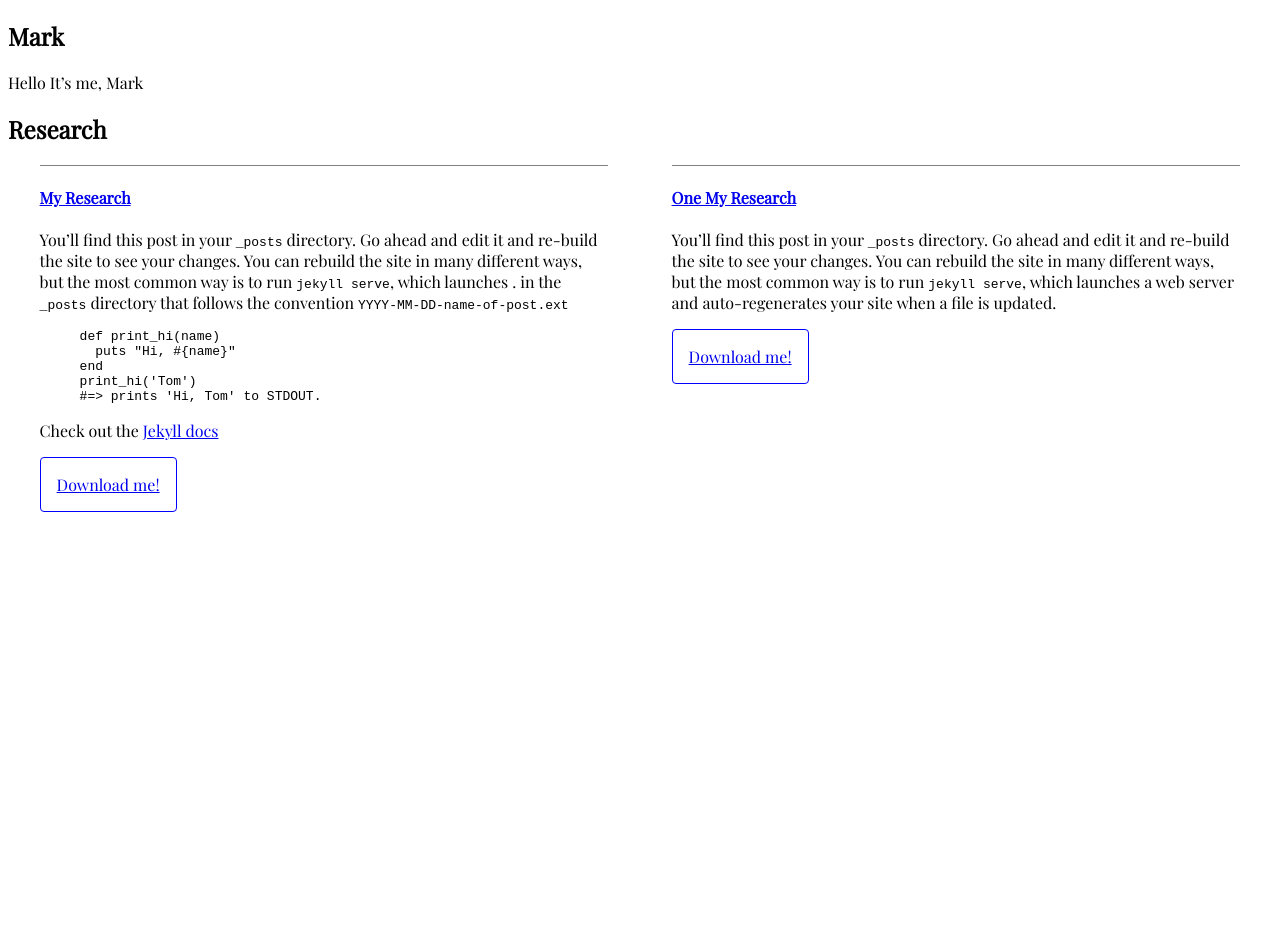
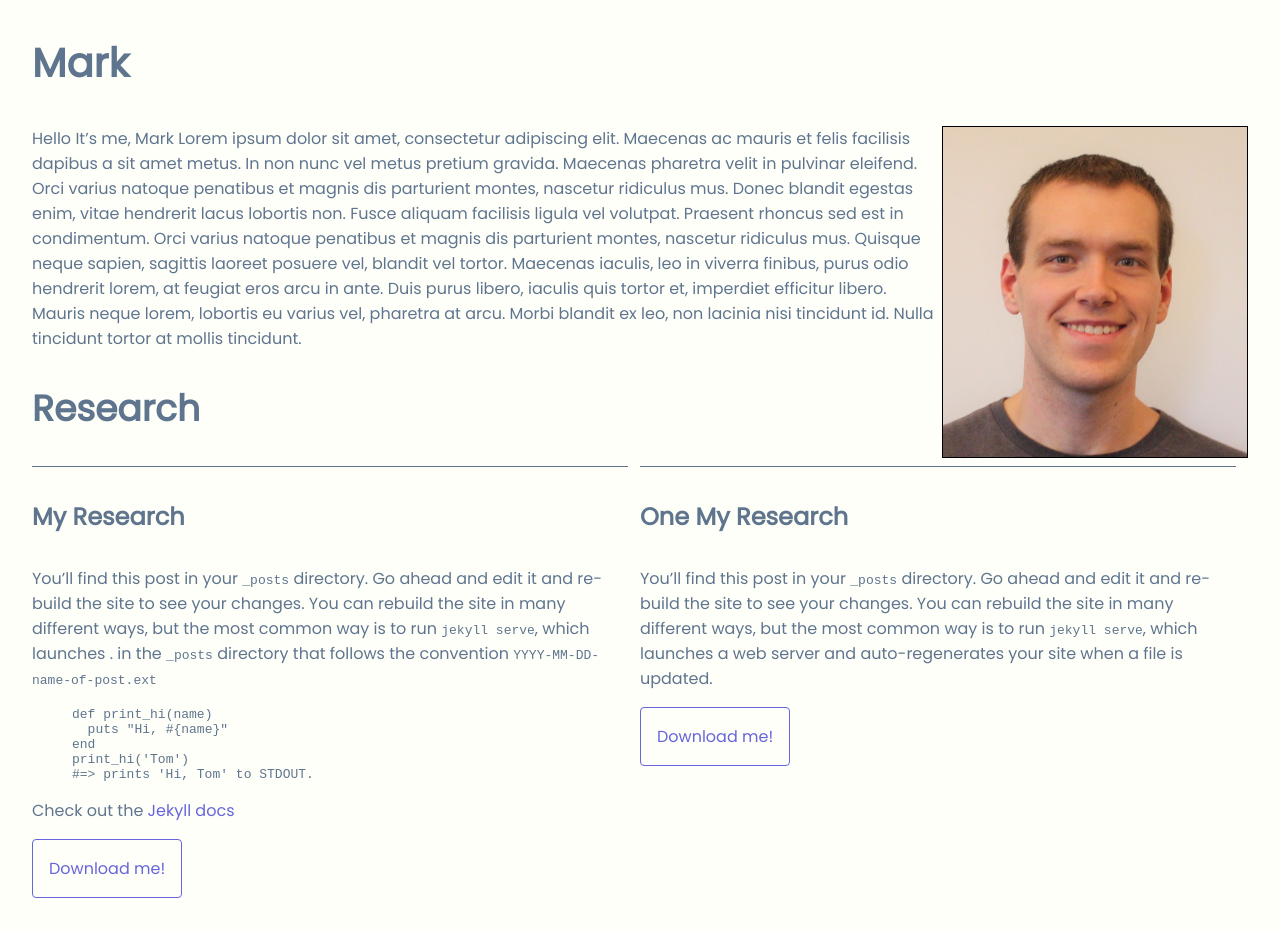
Before and after one commit to mattmotel/markmcinerney, a Jekyll site: the page built from index.md, in a window 1280 px wide. Built offline with Jekyll 4.4.1, drawn with Linux system fonts in a browser that asks for light colours; before the commit the page ends 900 px from its top, so only the background shows below that.

Commit message:
add image

```diff
--- a/_layouts/page.html
+++ b/_layouts/page.html
@@ -4,28 +4,53 @@
   <meta charset="UTF-8">
   <meta name="viewport" content="width=device-width,initial-scale=1">
 
-<link href="https://fonts.googleapis.com/css?family=Playfair+Display" rel="stylesheet">
+<link href="https://fonts.googleapis.com/css?family=Poppins" rel="stylesheet">
 
 <title>{{page.title}}</title>
 
 
 <style>
 
-body{font-family: 'Playfair Display', serif;}
+body{
+margin:2rem;
+font-family: 'Poppins', serif;
+background:#FFFFFA;
+color:#5F758E;
+}
+h1{font-size:2.5rem;}
+h2{font-size:2.25rem;}
+h3{font-size:2rem;}
+h4{font-size:1.5rem;}
+a{
+  color:#6665DD;
+  text-decoration: none;
+}
 
-.post-wrapper{  display: flex;}
+.post-wrapper{
+  display: flex;
+}
 
 .post{
-  border-top:1px solid gray;
+  border-top:1px solid #5F758E;
     flex-wrap: wrap;
-    width:45%;
-    margin:0 2.5%;
+    width:49%;
+    margin:0 1% 0 0;
 }
 .download{
   display: inline-block;
-  border:1px solid blue;
+  border:1px solid #6665DD;
   padding:1rem;
   border-radius: .25rem;
+}
+.download:hover{
+  background: #6665DD;
+  color: #FFFFFA;
+}
+
+.profile{
+  float:right;
+  width:25%;
+  border:1px solid black;
 }
 </style>
 
@@ -37,8 +62,9 @@ body{font-family: 'Playfair Display', serif;}
 
 <section class="intro">
 <h1>{{page.title}}</h1>
+<img src="{{page.picture}}" class="profile"/>
+{{ content }}
 
-{{ content }}
 </section>
 
 <section class="research">
@@ -47,7 +73,7 @@ body{font-family: 'Playfair Display', serif;}
   {% for post in site.posts %}
 
     <div class="post">
-      <h4><a href="{{ post.url }}">{{ post.title }}</a></h4>
+      <h4>{{ post.title }}</h4>
       {{ post.content }}
       <a href="{{ post.file }}" class="download"> Download me!</a>
     </div>
--- a/index.md
+++ b/index.md
@@ -1,7 +1,9 @@
 ---
 title: Mark
 layout: page
+picture: "/uploads/mark.jpg"
 ---
 
 Hello
 It's me, Mark
+Lorem ipsum dolor sit amet, consectetur adipiscing elit. Maecenas ac mauris et felis facilisis dapibus a sit amet metus. In non nunc vel metus pretium gravida. Maecenas pharetra velit in pulvinar eleifend. Orci varius natoque penatibus et magnis dis parturient montes, nascetur ridiculus mus. Donec blandit egestas enim, vitae hendrerit lacus lobortis non. Fusce aliquam facilisis ligula vel volutpat. Praesent rhoncus sed est in condimentum. Orci varius natoque penatibus et magnis dis parturient montes, nascetur ridiculus mus. Quisque neque sapien, sagittis laoreet posuere vel, blandit vel tortor. Maecenas iaculis, leo in viverra finibus, purus odio hendrerit lorem, at feugiat eros arcu in ante. Duis purus libero, iaculis quis tortor et, imperdiet efficitur libero. Mauris neque lorem, lobortis eu varius vel, pharetra at arcu. Morbi blandit ex leo, non lacinia nisi tincidunt id. Nulla tincidunt tortor at mollis tincidunt.
```
Also changed, not shown: _uploads/mark.jpg (added), 2 other files.
